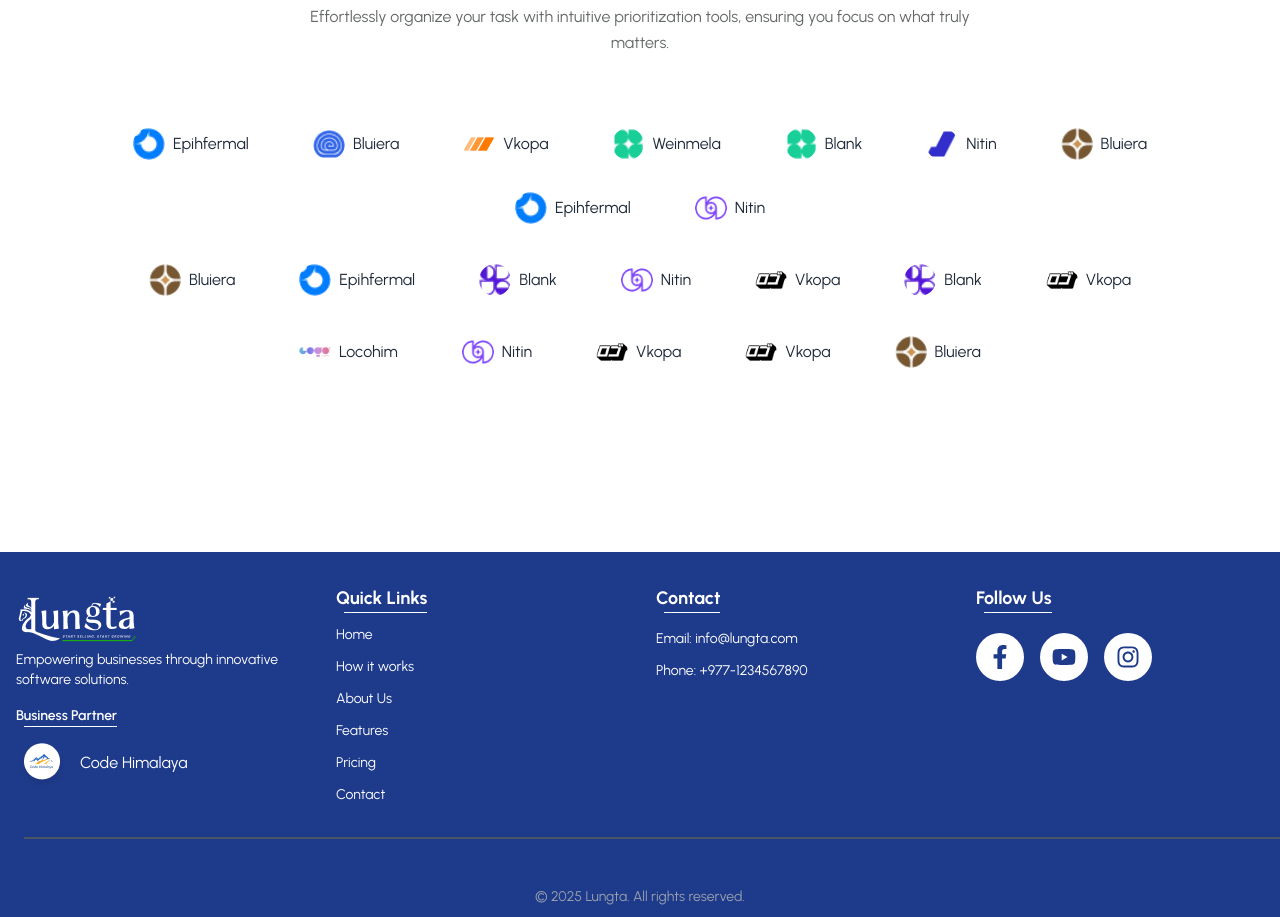
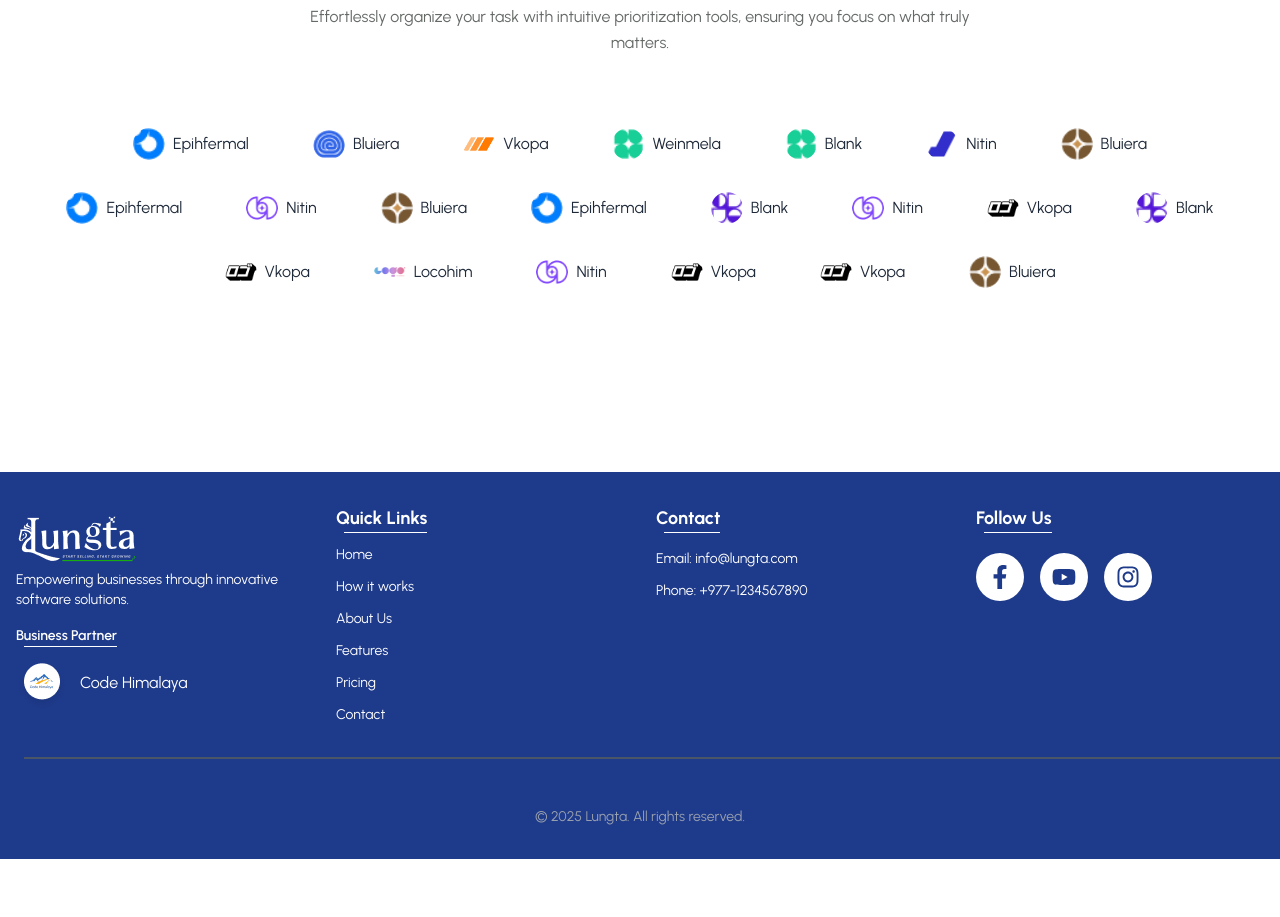
Before and after one commit to Ashutosh-Neupane/features-nextjs, a Next.js app: page /about in a window 1280 px wide. Shown: the part 1600-2517 px from the top of the page. After the commit the page ends 2459 px from the top, so only its background shows below. Built offline with nearby package versions, Linux system fonts and the light colour scheme.

Commit message:
about us

```diff
--- a/src/components/About/ClientLogoSection.jsx
+++ b/src/components/About/ClientLogoSection.jsx
@@ -25,14 +25,6 @@ const clients = [
   { name: "Bluiera", logo: "/About/logos/bluiera2.png" }, // reused
 ];
 
-// This function can remain as is if you want fixed rows,
-// but for true responsiveness, you might reconsider hardcoding slice indices.
-const getThreeRows = (clients) => [
-  clients.slice(0, 9),
-  clients.slice(9, 16),
-  clients.slice(16, 21),
-];
-
 const ClientLogo = ({ name, logo }) => (
   <div className="client-logo-item flex items-center gap-2 px-4 py-2 hover:-translate-y-1 transition duration-200 cursor-pointer">
     <div className="w-8 h-8 relative">
@@ -48,8 +40,6 @@ const ClientLogo = ({ name, logo }) => (
 );
 
 const ClientLogoSection = () => {
-  const rows = getThreeRows(clients);
-
   return (
     <section className="py-16 text-center max-w-[1520px]">
       <div className="max-w-[1520px] mx-auto px-4 sm:px-6 lg:px-8">
@@ -61,17 +51,12 @@ const ClientLogoSection = () => {
           ensuring you focus on what truly matters.
         </p>
 
-        <div className="mt-16 flex flex-col items-center gap-6">
-          {rows.map((row, index) => (
-            <div
-              key={index}
-              className="flex justify-center flex-wrap gap-x-3 gap-y-2 sm:gap-x-5 sm:gap-y-3 lg:gap-x-8 lg:gap-y-4" // Adjusted gaps
-            >
-              {row.map((client, idx) => (
-                <ClientLogo key={idx} {...client} />
-              ))}
-            </div>
-          ))}
+        <div className="mt-16">
+          <div className="flex justify-center max-w-[1420px] flex-wrap gap-x-3 gap-y-2 sm:gap-x-5 sm:gap-y-3 lg:gap-x-8 lg:gap-y-4">
+            {clients.map((client, idx) => (
+              <ClientLogo key={idx} {...client} />
+            ))}
+          </div>
         </div>
       </div>
     </section>
```
